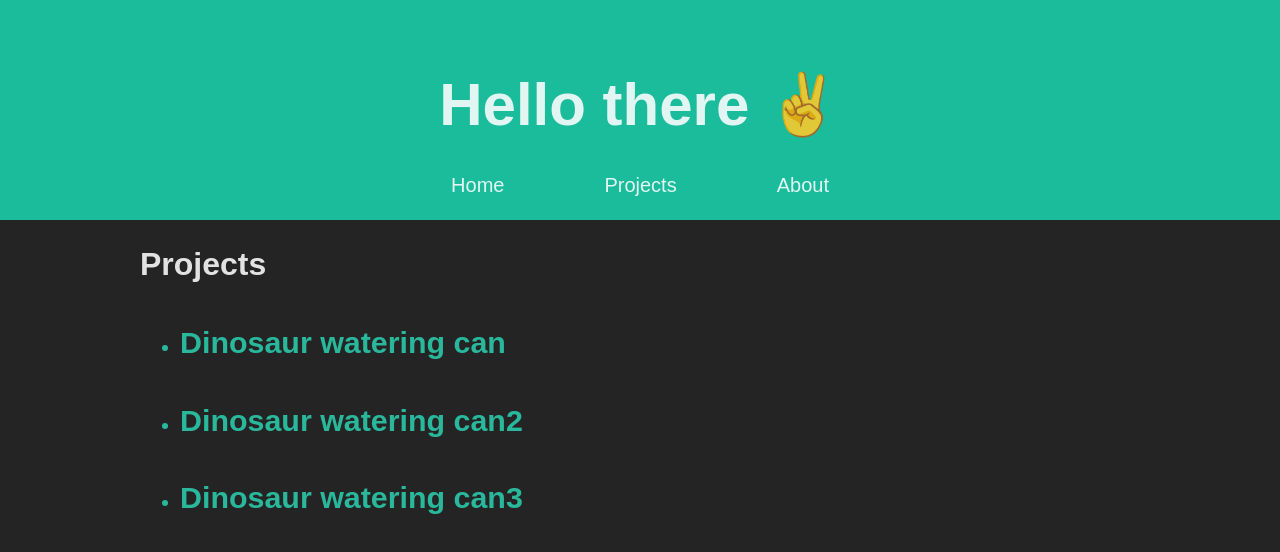
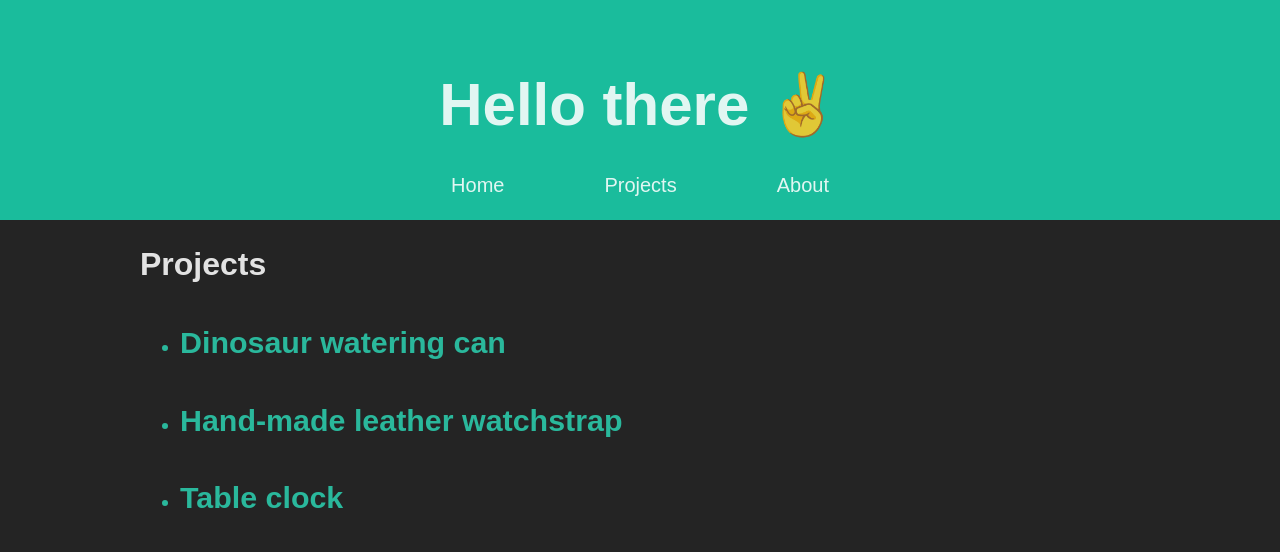
Before and after one commit to frej0887/BlogWebsite, a React (Vite) app: page /projects in a window 1280 px wide. Shown: the top 552 px of the page. Built offline with nearby package versions, Linux system fonts and the light colour scheme.

Commit message:
created templates for more

```diff
--- a/src/contexts.tsx
+++ b/src/contexts.tsx
@@ -1,5 +1,7 @@
 import {createContext, type ReactNode} from "react";
-import Dinosaur from "./projects/Dinosaur.tsx";
+import {Dinosaur} from "./projects/Dinosaur.tsx";
+import {WatchStrap} from "./projects/WatchStrap.tsx";
+import {TableClock} from "./projects/TableClock.tsx";
 
 type layoutContext = {
   is_mobile: boolean;
@@ -20,14 +22,14 @@ const currentProjects = [{
   previewText: 'Dinosaurs are cool',
   previewImage: ''
 },{
-  project: <Dinosaur/>,
-  previewName: 'Dinosaur watering can2',
-  previewText: 'Dinosaurs are cool',
+  project: <WatchStrap/>,
+  previewName: 'Hand-made leather watchstrap',
+  previewText: '',
   previewImage: ''
 },{
-  project: <Dinosaur/>,
-  previewName: 'Dinosaur watering can3',
-  previewText: 'Dinosaurs are cool',
+  project: <TableClock/>,
+  previewName: 'Table clock',
+  previewText: '',
   previewImage: ''
 }];
 
--- a/src/projects/Dinosaur.tsx
+++ b/src/projects/Dinosaur.tsx
@@ -8,7 +8,7 @@ import {
 } from "../components/SingleProjectComponents.tsx";
 import {MyImageCarousel} from "../components/ImageCarousel.tsx";
 
-const Dinosaur = () => {
+export const Dinosaur = () => {
   return (
     <MyOuter>
       <MyHeader1>Dinosaur watering can</MyHeader1>
@@ -54,5 +54,3 @@ const Dinosaur = () => {
     </MyOuter>
   )
 }
-
-export default Dinosaur;
--- /dev/null
+++ b/src/projects/TableClock.tsx
@@ -0,0 +1,8 @@
+
+export const TableClock = () => {
+
+
+  return (
+    <>table clock</>
+  )
+}
--- /dev/null
+++ b/src/projects/WatchStrap.tsx
@@ -0,0 +1,8 @@
+
+export const WatchStrap = () => {
+
+
+  return (
+    <>watch</>
+  )
+}
```
